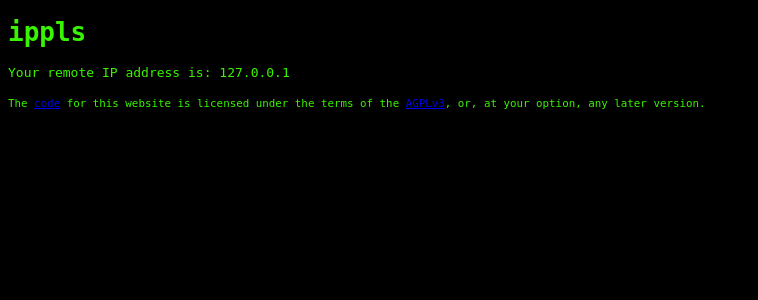
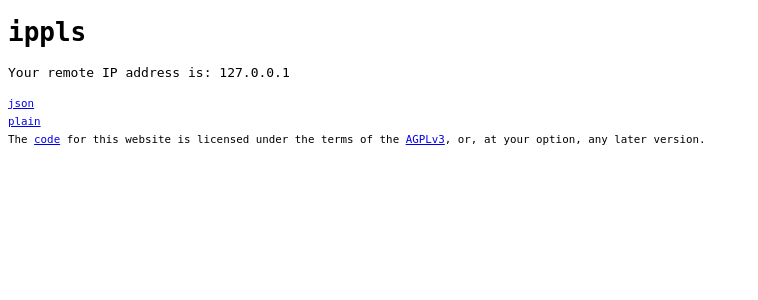
Before and after one commit to m-rtijn/ip-please, a Flask app: page / in a window 1280 px wide. Shown: the top 300 px of the page, without its empty margins (0-758 px from the left). Run offline with Flask 2, Linux system fonts and the light colour scheme.

Commit message:
Update html page

```diff
--- a/src/static/css/stylesheet.css
+++ b/src/static/css/stylesheet.css
@@ -1,16 +1,8 @@
 body {
-    background-color: #000000;
-}
-
-.red {
-    color: red;
+    background-color: #FFFFFF;
 }
 
 p,h1,small {
     font-family: monospace;
-    color: #39f400;
+    color: #000000
 }
-
-pre {
-    color: #39f400;
-}
--- a/src/templates/index.html
+++ b/src/templates/index.html
@@ -9,6 +9,10 @@
     <p>Your remote IP address is: {{ user_ip }}</p>
 
     <footer>
+        <small><a href="json">json</a></small>
+        <br>
+        <small><a href="plain">plain</a></small>
+        <br>
         <small>
             The <a href="https://github.com/Tijndagamer/ippls">code</a> for this
             website is licensed under the terms of the
```
